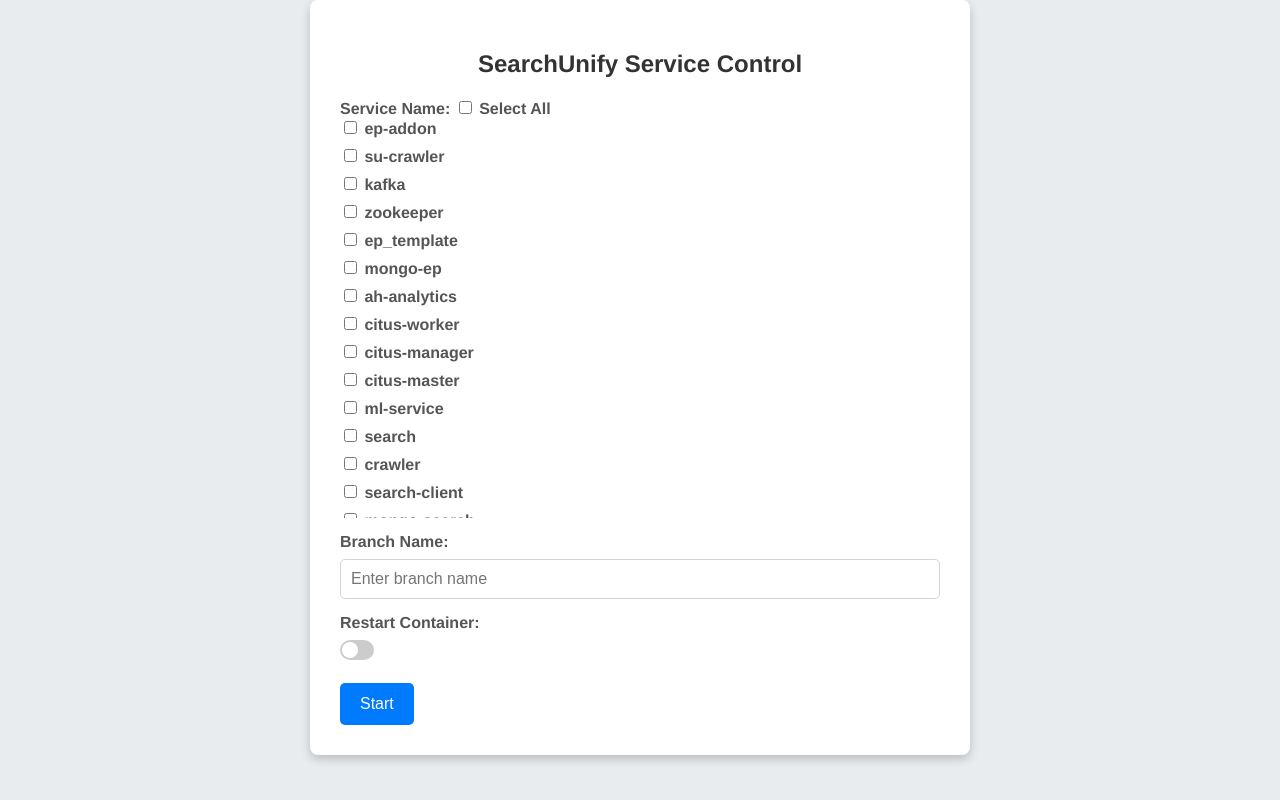
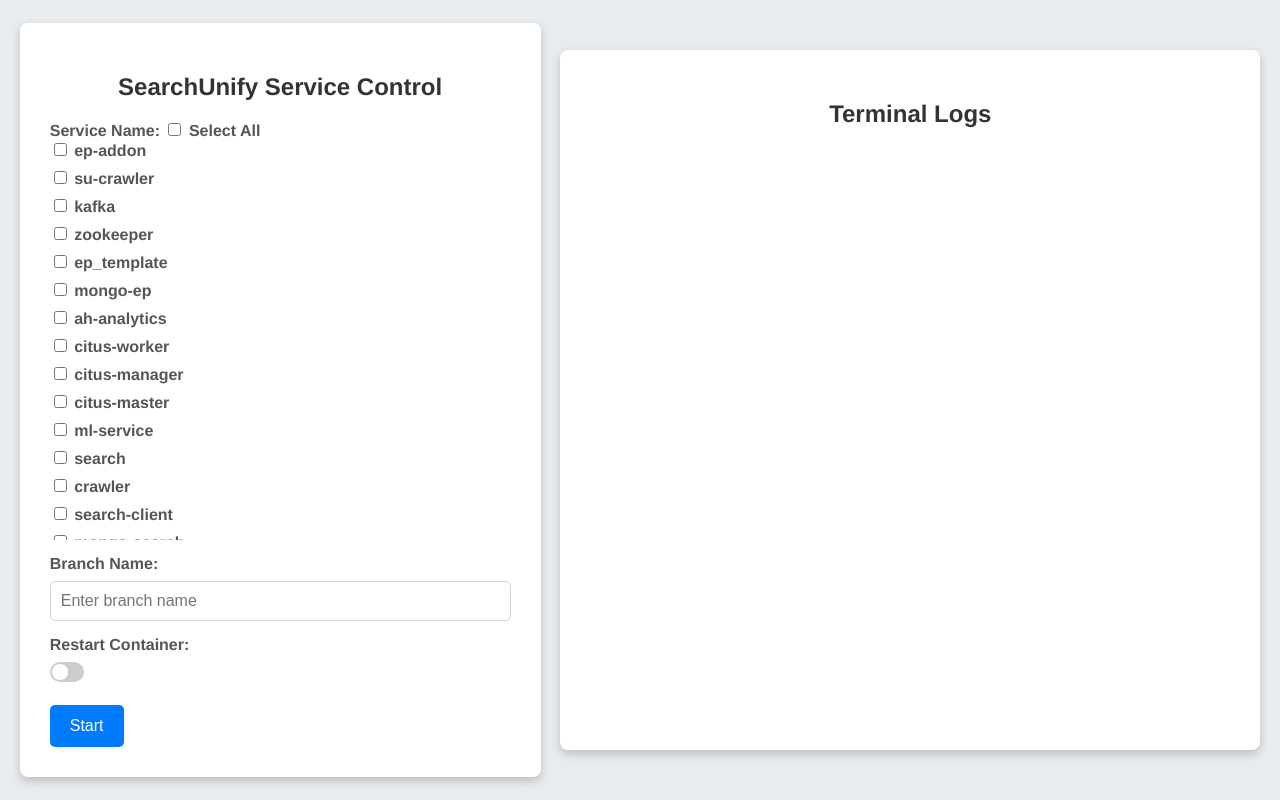
Before and after one commit to devanshubhatnagar09/service-control, a website: page index.html in a window 1280 px wide. Drawn offline with Linux system fonts and the light colour scheme.

```diff
--- a/index.html
+++ b/index.html
@@ -12,13 +12,20 @@
             padding: 0;
             background-color: #e9ecef;
         }
-        .container {
+        .container-left {
             background-color: #ffffff;
             padding: 30px;
             border-radius: 8px;
             box-shadow: 0 4px 10px rgba(0, 0, 0, 0.2);
-            max-width: 600px;
-            margin: auto;
+            width: 36vw;
+        }
+        .container-right {
+            background-color: #ffffff;
+            padding: 30px;
+            border-radius: 8px;
+            box-shadow: 0 4px 10px rgba(0, 0, 0, 0.2);
+            width: 50vw;
+            height: 80vh;
         }
         h2 {
             text-align: center;
@@ -99,10 +106,21 @@
             height: 400px;
             overflow: scroll;
         }
+        .main-container {
+            display: flex;
+            justify-content: space-evenly;
+            align-items: center;
+            height: 100vh;
+            width: 100vw;
+        }
+        .logs {
+            height: 400px;
+        }
     </style>
 </head>
 <body>
-    <div class="container">
+    <div class="main-container">
+        <div class="container-left">
             <h2>SearchUnify Service Control</h2>
             <form id="serviceControlForm" method="POST" action="/">
                 <label for="serviceName">Service Name:</label>
@@ -135,6 +153,13 @@
                 <button type="submit" id="startButton">Start</button>
             </form>
         </div>
+        <div class="container-right">
+            <h2>Terminal Logs</h2>
+            <div class="logs">
+
+            </div>
+        </div>
+    </div>
 </body>
 <script src="config.js"></script>
 </html>
```
Also changed, not shown: server.js (+5 -2 lines), 1 other file. Lines whose indentation alone changed are shown as unchanged.
